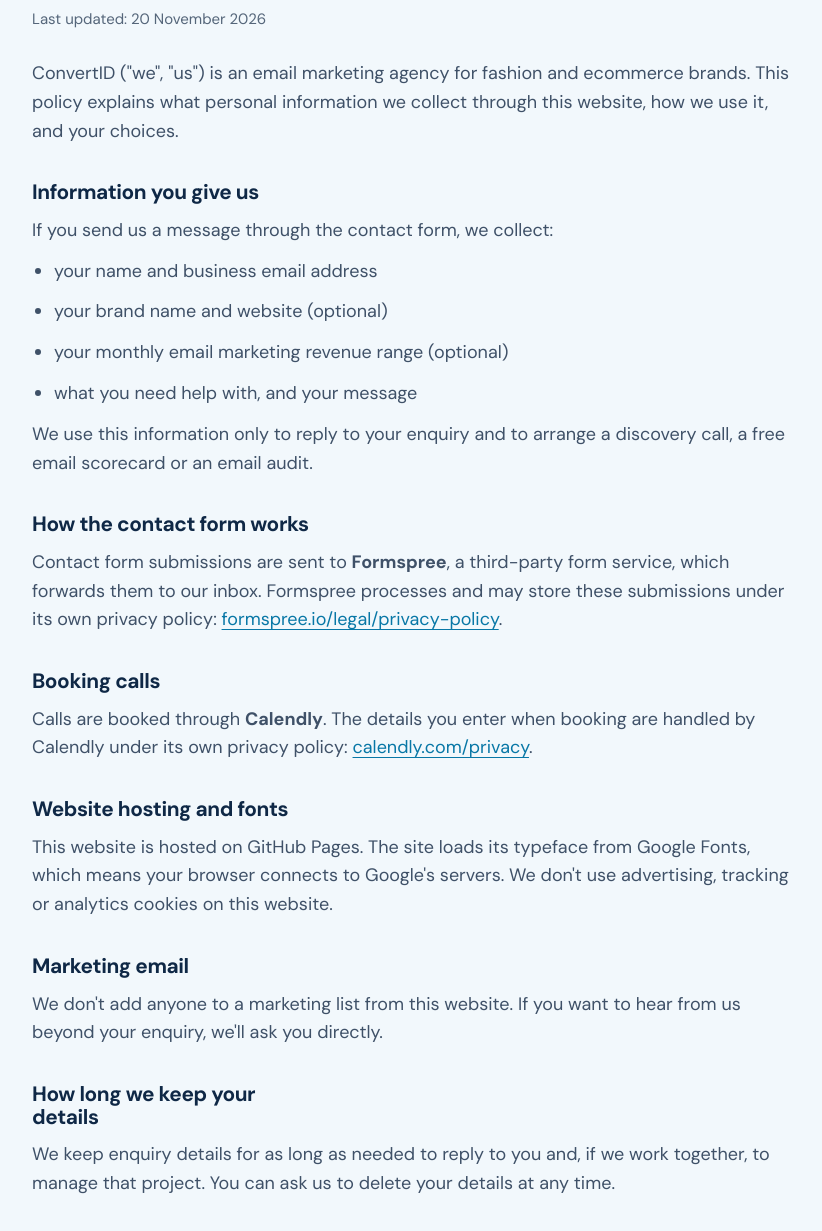
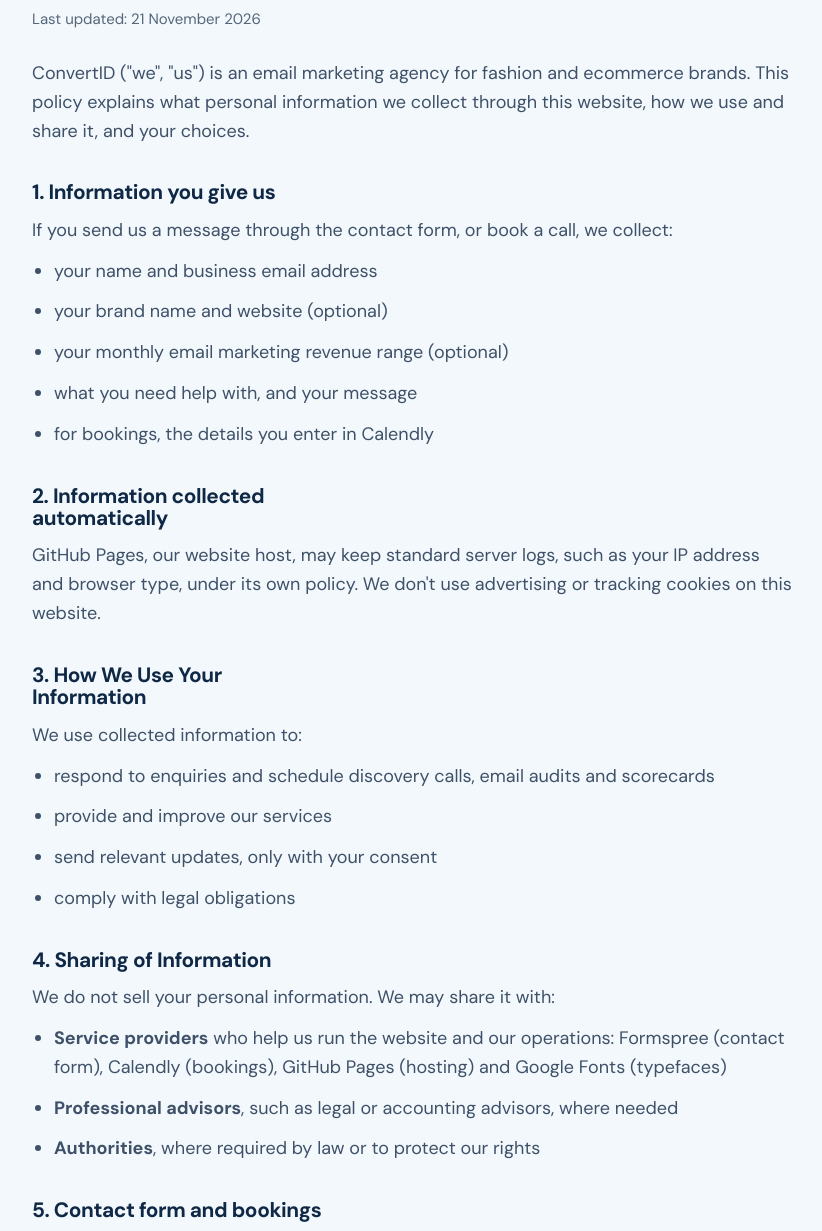
Before and after one commit to anajmt/convertid, a plain HTML site: page privacy.html in a window 1280 px wide. Shown: the part 288-1519 px from the top of the page, without its empty margins (228-1050 px from the left). Drawn offline with Linux system fonts and the light colour scheme.

Commit message:
Improve privacy policy: numbered sections, service providers, bookings
Co-Authored-By: Claude Haiku 5.5 <noreply@anthropic.com>
Claude-Session: https://claude.ai/code/session_01E2xEFXxhF45HtM7GHtbYsb

```diff
--- a/privacy.html
+++ b/privacy.html
@@ -35,42 +35,60 @@
     <div class="container">
       <a class="back" href="index.html">&larr; Back to ConvertID</a>
       <h1>Privacy Policy</h1>
-      <p class="updated">Last updated: 20 November 2026</p>
+      <p class="updated">Last updated: 21 November 2026</p>
 
-      <p>ConvertID ("we", "us") is an email marketing agency for fashion and ecommerce brands. This policy explains what personal information we collect through this website, how we use it, and your choices.</p>
+      <p>ConvertID ("we", "us") is an email marketing agency for fashion and ecommerce brands. This policy explains what personal information we collect through this website, how we use and share it, and your choices.</p>
 
-      <h2>Information you give us</h2>
-      <p>If you send us a message through the contact form, we collect:</p>
+      <h2>1. Information you give us</h2>
+      <p>If you send us a message through the contact form, or book a call, we collect:</p>
       <ul>
         <li>your name and business email address</li>
         <li>your brand name and website (optional)</li>
         <li>your monthly email marketing revenue range (optional)</li>
         <li>what you need help with, and your message</li>
+        <li>for bookings, the details you enter in Calendly</li>
       </ul>
-      <p>We use this information only to reply to your enquiry and to arrange a discovery call, a free email scorecard or an email audit.</p>
 
-      <h2>How the contact form works</h2>
+      <h2>2. Information collected automatically</h2>
+      <p>GitHub Pages, our website host, may keep standard server logs, such as your IP address and browser type, under its own policy. We don't use advertising or tracking cookies on this website.</p>
+
+      <h2>3. How We Use Your Information</h2>
+      <p>We use collected information to:</p>
+      <ul>
+        <li>respond to enquiries and schedule discovery calls, email audits and scorecards</li>
+        <li>provide and improve our services</li>
+        <li>send relevant updates, only with your consent</li>
+        <li>comply with legal obligations</li>
+      </ul>
+
+      <h2>4. Sharing of Information</h2>
+      <p>We do not sell your personal information. We may share it with:</p>
+      <ul>
+        <li><b>Service providers</b> who help us run the website and our operations: Formspree (contact form), Calendly (bookings), GitHub Pages (hosting) and Google Fonts (typefaces)</li>
+        <li><b>Professional advisors</b>, such as legal or accounting advisors, where needed</li>
+        <li><b>Authorities</b>, where required by law or to protect our rights</li>
+      </ul>
+
+      <h2>5. Contact form and bookings</h2>
       <p>Contact form submissions are sent to <b>Formspree</b>, a third-party form service, which forwards them to our inbox. Formspree processes and may store these submissions under its own privacy policy: <a href="https://formspree.io/legal/privacy-policy/" target="_blank" rel="noopener">formspree.io/legal/privacy-policy</a>.</p>
-
-      <h2>Booking calls</h2>
       <p>Calls are booked through <b>Calendly</b>. The details you enter when booking are handled by Calendly under its own privacy policy: <a href="https://calendly.com/privacy" target="_blank" rel="noopener">calendly.com/privacy</a>.</p>
 
-      <h2>Website hosting and fonts</h2>
-      <p>This website is hosted on GitHub Pages. The site loads its typeface from Google Fonts, which means your browser connects to Google's servers. We don't use advertising, tracking or analytics cookies on this website.</p>
+      <h2>6. Fonts</h2>
+      <p>The site loads its typeface from Google Fonts, which means your browser connects to Google's servers.</p>
 
-      <h2>Marketing email</h2>
+      <h2>7. Marketing email</h2>
       <p>We don't add anyone to a marketing list from this website. If you want to hear from us beyond your enquiry, we'll ask you directly.</p>
 
-      <h2>How long we keep your details</h2>
+      <h2>8. How long we keep your details</h2>
       <p>We keep enquiry details for as long as needed to reply to you and, if we work together, to manage that project. You can ask us to delete your details at any time.</p>
 
-      <h2>Your rights</h2>
+      <h2>9. Your rights</h2>
       <p>You can ask us what personal information we hold about you, ask us to correct it, or ask us to delete it. Depending on where you live, you may have additional rights under local privacy law. To use any of these rights, email us at the address below.</p>
 
-      <h2>Changes to this policy</h2>
+      <h2>10. Changes to this policy</h2>
       <p>We may update this policy. The date at the top shows when it last changed.</p>
 
-      <h2>Contact</h2>
+      <h2>11. Contact</h2>
       <p>Questions about this policy: <a href="mailto:ana@convertid.agency">ana@convertid.agency</a>.</p>
     </div>
   </main>
```
